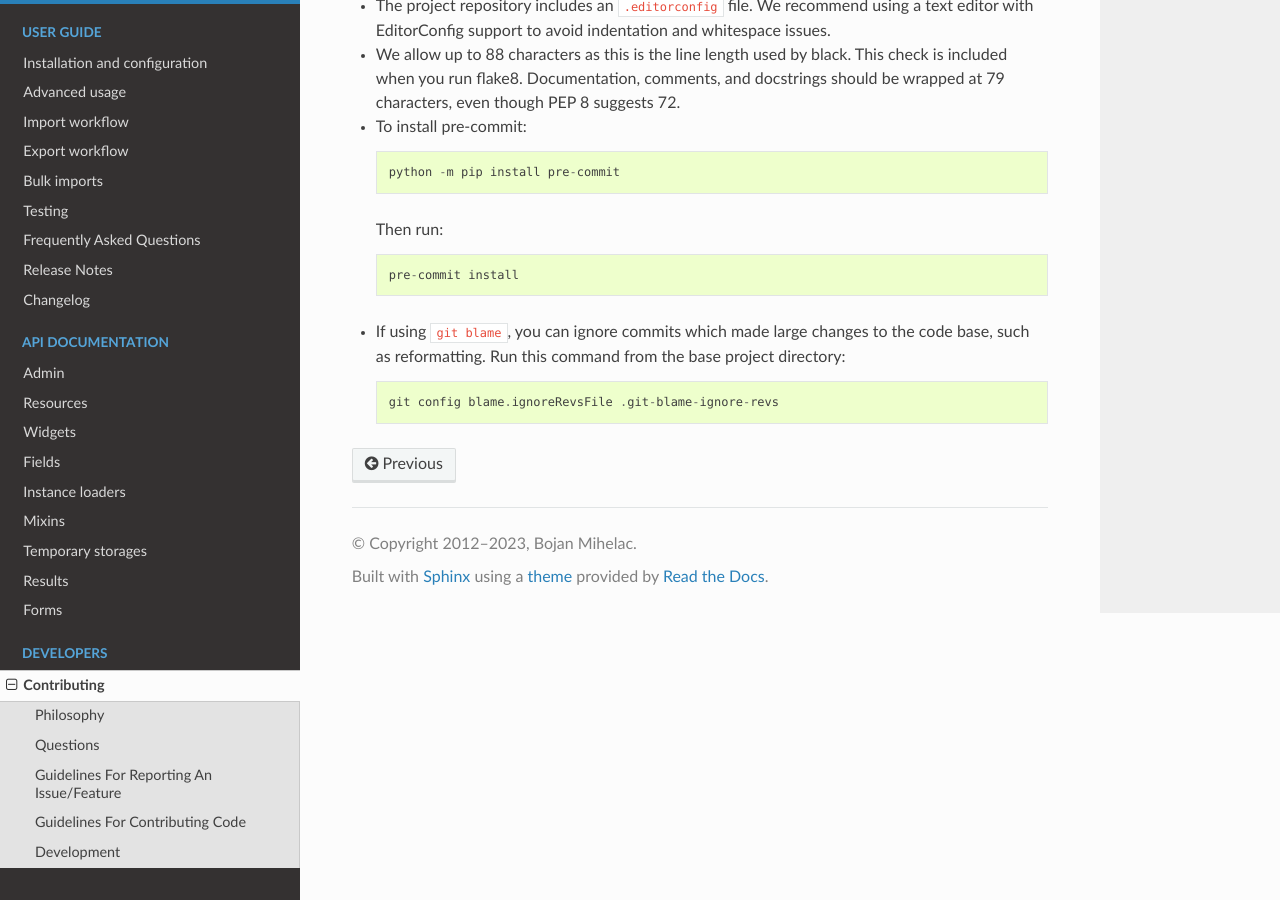
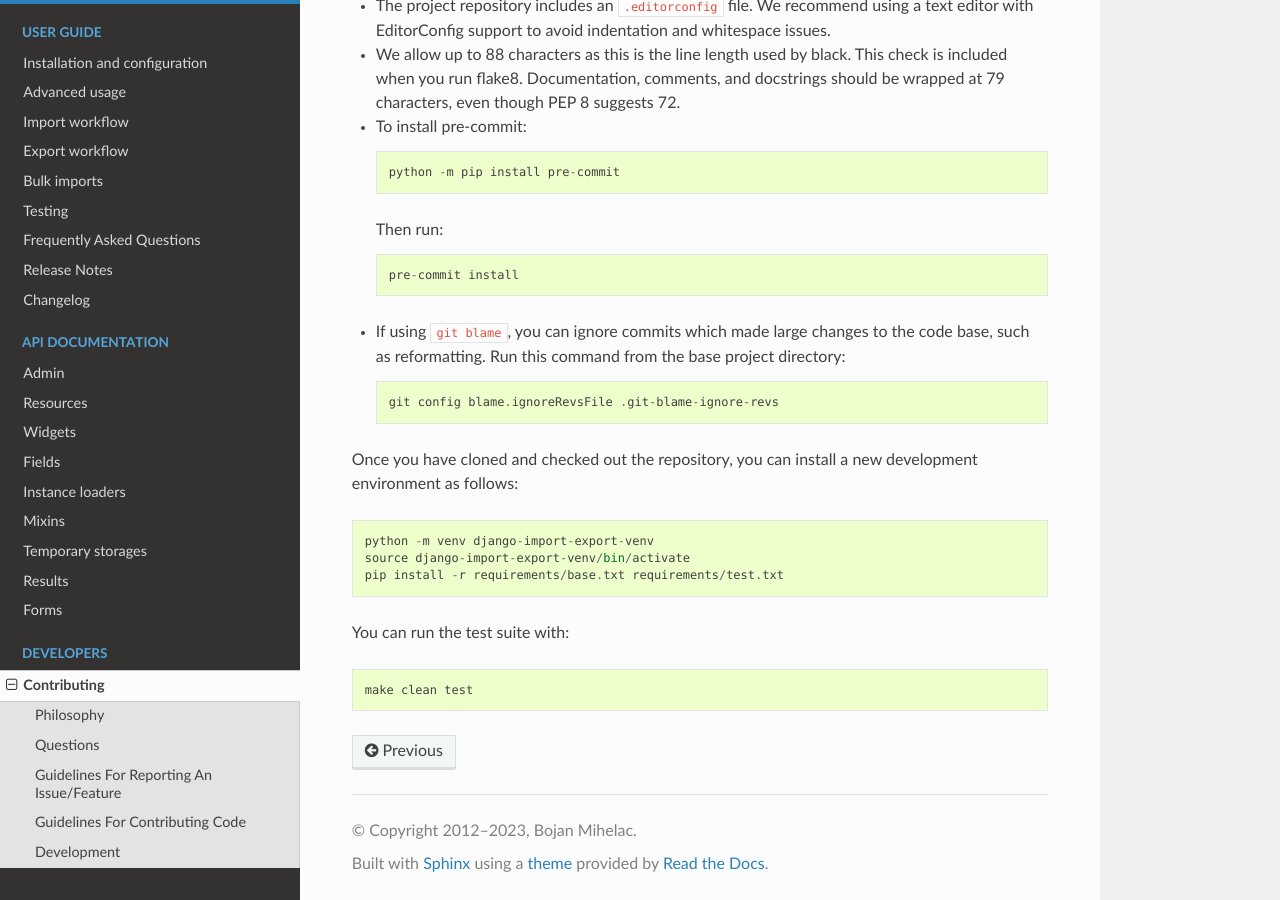
Before and after one commit to django-import-export/django-import-export, a Sphinx documentation site: the page built from docs/contributing.rst, in a window 1280 px wide and 900 px high, scrolled down 2366 px. Built offline with Sphinx 7.4.7 and the Read the Docs theme 2.0.0, drawn with Linux system fonts in a browser that asks for light colours; pages that are not in the unit, such as notebooks, are missing from menus; the version number could not be read and is left out.

Commit message:
updated 'contributing' documentation

```diff
--- a/docs/contributing.rst
+++ b/docs/contributing.rst
@@ -152,3 +152,13 @@
   Run this command from the base project directory::
 
     git config blame.ignoreRevsFile .git-blame-ignore-revs
+
+Once you have cloned and checked out the repository, you can install a new development environment as follows::
+
+  python -m venv django-import-export-venv
+  source django-import-export-venv/bin/activate
+  pip install -r requirements/base.txt requirements/test.txt
+
+You can run the test suite with::
+
+  make clean test
--- a/docs/release_notes.rst
+++ b/docs/release_notes.rst
@@ -80,6 +80,12 @@
 selected items using an export admin action.  However this meant that the export workflow was skipped and it was not
 possible to select the export resource.  This has been fixed in v4 so that export workflow is now present when
 exporting via the Admin UI action.  For more information see :ref:`export documentation<export_via_admin_action>`.
+
+Success message
+---------------
+
+The success message shown on successful import has been updated to include the number of 'deleted' and 'skipped' rows.
+See `this PR <https://github.com/django-import-export/django-import-export/issues/1691>`_.
 
 API changes
 ===========
```
Also changed, not shown: 1 other file.
